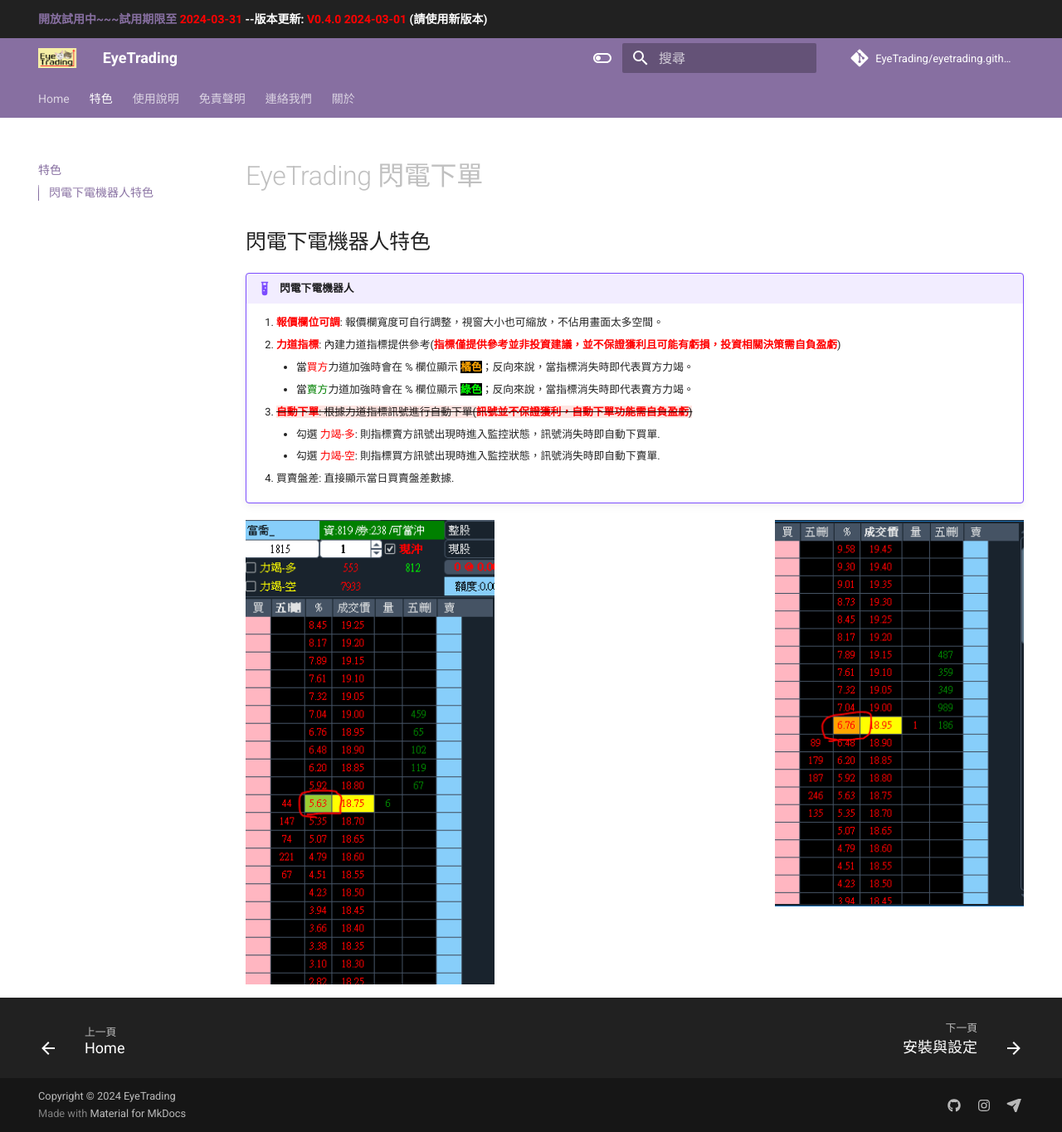
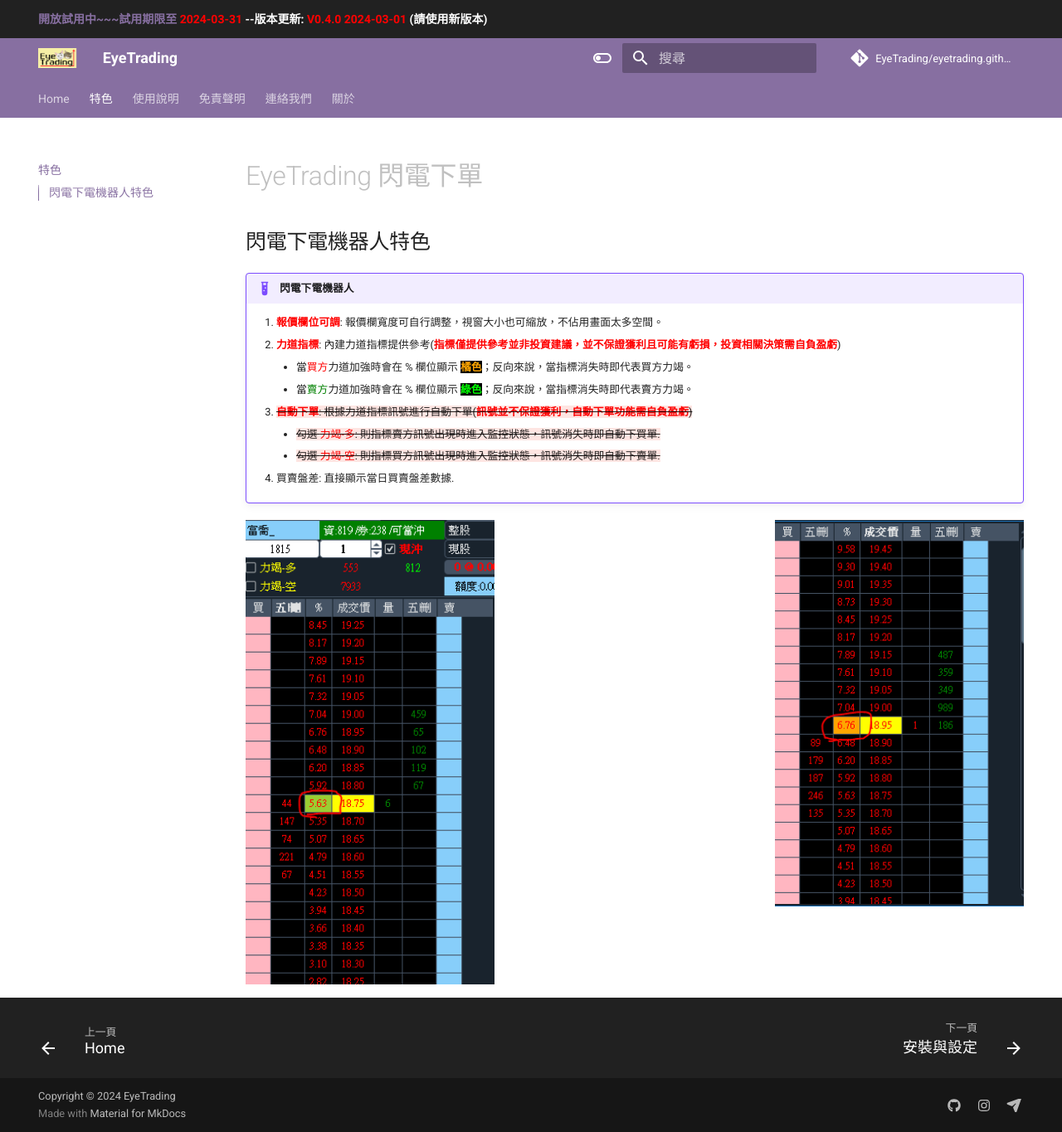
Before and after one commit to EyeTrading/eyetrading.github.io, an MkDocs documentation site: the page built from docs/feature.md, in a window 1280 px wide and 1365 px high. Shown: the whole window at 83% size. Built offline with MkDocs 1.6.1 and Material for MkDocs 9.7.7, drawn with Linux system fonts in a browser that asks for light colours; comment, search, counter and statistics services are not loaded.

Commit message:
Update feature.md

```diff
--- a/docs/feature.md
+++ b/docs/feature.md
@@ -10,9 +10,9 @@
         - 當<span style="color:red;">買方</span>力道加強時會在 % 欄位顯示 <span style="background-color:black;color:orange;font-weight:bold">橘色</span>；反向來說，當指標消失時即代表買方力竭。
         - 當<span style="color:green;">賣方</span>力道加強時會在 % 欄位顯示 <span style="background-color:black;color:lime;font-weight:bold">綠色</span>；反向來說，當指標消失時即代表賣方力竭。
 
-    3. {-- <span style="color:red;font-weight:bold;">自動下單</span>: 根據力道指標訊號進行自動下單(<span style="color:red;font-weight:900;">訊號並不保證獲利，自動下單功能需自負盈虧</span>)
-        - 勾選 <span style="color:red;">力竭-多</span>: 則指標賣方訊號出現時進入監控狀態，訊號消失時即自動下買單.
-        - 勾選 <span style="color:red;">力竭-空</span>: 則指標買方訊號出現時進入監控狀態，訊號消失時即自動下賣單.--}
+    3. {-- <span style="color:red;font-weight:bold;">自動下單</span>: 根據力道指標訊號進行自動下單(<span style="color:red;font-weight:900;">訊號並不保證獲利，自動下單功能需自負盈虧</span>)--}
+        - {--勾選 <span style="color:red;">力竭-多</span>: 則指標賣方訊號出現時進入監控狀態，訊號消失時即自動下買單.--}
+        - {--勾選 <span style="color:red;">力竭-空</span>: 則指標買方訊號出現時進入監控狀態，訊號消失時即自動下賣單.--}
 
     4. 買賣盤差: 直接顯示當日買賣盤差數據.
 
```
